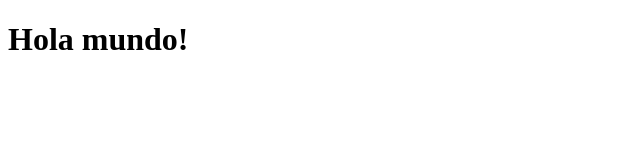
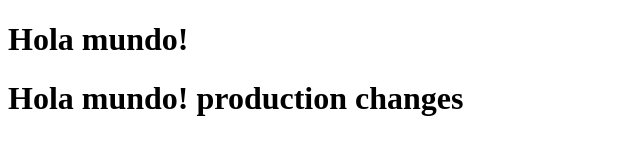
Before and after one commit to ViridianaEM/EJEMPLOBEDU, a plain HTML site: page index.html in a window 1280 px wide. Shown: the whole page, without its empty margins (0-640 px from the left). Drawn offline with Linux system fonts and the light colour scheme.

Commit message:
production changes

```diff
--- a/index.html
+++ b/index.html
@@ -6,6 +6,8 @@
   <body>
     <div id="una capa">
       <h1>Hola mundo!</h1>
+      <h1>Hola mundo! production changes
+      </h1>
     </div>
   </body>
 </HTML>
```
